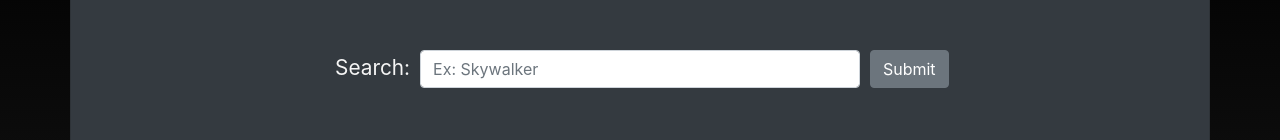
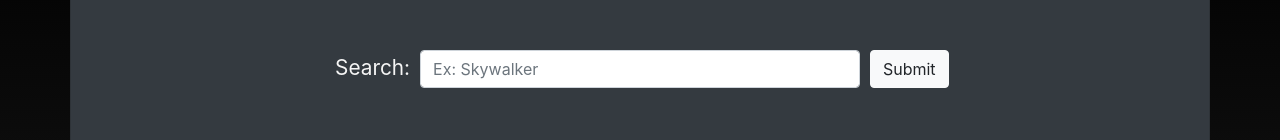
Before and after one commit to chrisdetmering/starwars-app, a React (Create React App) app: page / in a window 1280 px wide. Shown: the part 157-297 px from the top of the page. Built offline with nearby package versions, Linux system fonts and the light colour scheme; no server answers.

Commit message:
change submit button theme

```diff
--- a/src/Components/SearchBar.js
+++ b/src/Components/SearchBar.js
@@ -1,6 +1,5 @@
 import React from 'react';
 import Form from 'react-bootstrap/Form';
-import Row from 'react-bootstrap/Row';
 import Col from 'react-bootstrap/Col';
 
 import Button from 'react-bootstrap/Button';
@@ -39,7 +38,7 @@ class SearchBar extends React.Component {
 					</Col>
 					<Col>
 						<Button
-							variant="secondary"
+							variant="light"
 							type="submit"
 							className=""
 							onClick={() => {
```
Also changed, not shown: src/Midnight City.jpg (deleted), 1 other file (tests, documents, lock files or other folders).
